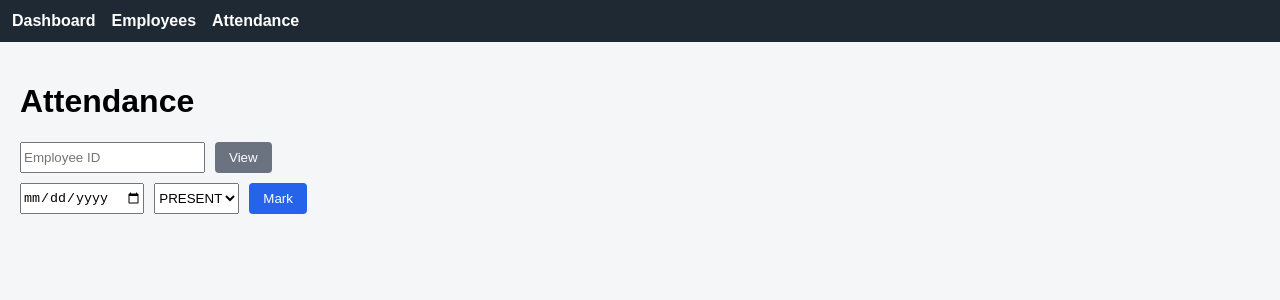
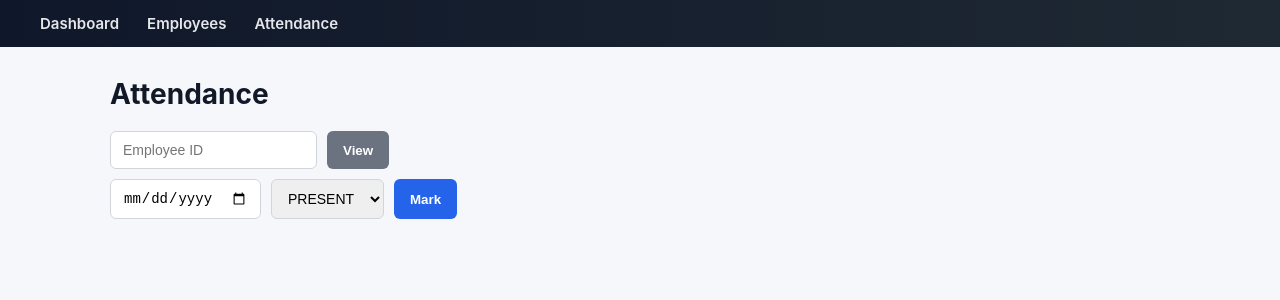
Before and after one commit to aakash-malik-au45/hrms-lite, a React (Vite) app in the folder hrms-lite-frontend/: page /attendance in a window 1280 px wide. Shown: the top 300 px of the page. Built offline with nearby package versions, Linux system fonts and the light colour scheme.

Commit message:
Update backend deployment fixes and dashboard logic

```diff
--- a/hrms-lite-frontend/src/index.css
+++ b/hrms-lite-frontend/src/index.css
@@ -1,45 +1,185 @@
+/* ===== RESET ===== */
+* {
+  box-sizing: border-box;
+}
+
 body {
   margin: 0;
-  font-family: Arial, sans-serif;
-  background: #f4f6f8;
+  font-family: "Inter", Arial, sans-serif;
+  background-color: #f5f7fb;
+  color: #111827;
 }
 
+/* ===== NAVBAR ===== */
+
 nav {
-  background: #1f2933;
-  padding: 12px;
+  background: linear-gradient(90deg, #0f172a, #1f2933);
+  padding: 14px 40px;
+  display: flex;
+  gap: 28px;
+  align-items: center;
 }
 
 nav a {
-  color: white;
-  margin-right: 16px;
+  color: #e5e7eb;
   text-decoration: none;
-  font-weight: bold;
+  font-weight: 600;
+  font-size: 15px;
 }
 
+nav a:hover {
+  color: white;
+}
+
+/* ===== LAYOUT ===== */
+
 .container {
-  padding: 20px;
+  max-width: 1100px;
+  margin: 30px auto;
+  padding: 0 20px;
 }
+
+h1 {
+  font-size: 28px;
+  margin-bottom: 20px;
+}
+
+/* ===== CARDS ===== */
 
 .card {
   background: white;
-  padding: 16px;
+  border-radius: 10px;
+  padding: 20px;
+  box-shadow: 0 6px 18px rgba(0, 0, 0, 0.06);
+}
+
+/* ===== DASHBOARD GRID ===== */
+
+.dashboard-grid {
+  display: grid;
+  grid-template-columns: repeat(auto-fit, minmax(220px, 1fr));
+  gap: 20px;
+}
+
+.dashboard-tile {
+  background: white;
+  padding: 22px;
+  border-radius: 12px;
+  box-shadow: 0 6px 16px rgba(0, 0, 0, 0.05);
+}
+
+.dashboard-tile h2 {
+  font-size: 14px;
+  color: #6b7280;
+  margin-bottom: 6px;
+}
+
+.dashboard-tile p {
+  font-size: 26px;
+  font-weight: 700;
+}
+
+/* ===== FORMS ===== */
+
+.form-grid {
+  display: grid;
+  grid-template-columns: repeat(auto-fit, minmax(180px, 1fr));
+  gap: 12px;
+  margin-bottom: 14px;
+}
+
+input,
+select {
+  padding: 10px 12px;
   border-radius: 6px;
-  box-shadow: 0 2px 6px rgba(0,0,0,0.1);
+  border: 1px solid #d1d5db;
+  font-size: 14px;
 }
+
+input:focus,
+select:focus {
+  outline: none;
+  border-color: #2563eb;
+}
+
+/* ===== BUTTONS ===== */
 
 button {
   background: #2563eb;
+  border: none;
   color: white;
-  border: none;
-  padding: 8px 14px;
-  border-radius: 4px;
+  padding: 9px 16px;
+  border-radius: 6px;
+  font-weight: 600;
   cursor: pointer;
+}
+
+button:hover {
+  background: #1d4ed8;
 }
 
 button.secondary {
   background: #6b7280;
 }
 
+button.secondary:hover {
+  background: #4b5563;
+}
+
 button.danger {
   background: #dc2626;
 }
+
+button.danger:hover {
+  background: #b91c1c;
+}
+
+/* ===== TABLE ===== */
+
+table {
+  width: 100%;
+  border-collapse: collapse;
+  background: white;
+  border-radius: 10px;
+  overflow: hidden;
+  margin-top: 20px;
+  box-shadow: 0 4px 14px rgba(0, 0, 0, 0.05);
+}
+
+thead {
+  background: #f3f4f6;
+}
+
+th,
+td {
+  padding: 12px 14px;
+  text-align: left;
+  font-size: 14px;
+}
+
+tbody tr {
+  border-top: 1px solid #e5e7eb;
+}
+
+tbody tr:hover {
+  background: #f9fafb;
+}
+
+/* ===== PAGINATION ===== */
+
+.pagination {
+  margin-top: 16px;
+  display: flex;
+  align-items: center;
+  gap: 12px;
+}
+
+/* ===== LIST ===== */
+
+ul {
+  padding-left: 18px;
+}
+
+li {
+  margin-bottom: 6px;
+}
--- a/hrms-lite-frontend/src/pages/Dashboard.jsx
+++ b/hrms-lite-frontend/src/pages/Dashboard.jsx
@@ -11,14 +11,26 @@ export default function Dashboard() {
   if (!stats) return <div className="container">Loading...</div>;
 
   return (
-    <div className="container">
-      <h1>Dashboard</h1>
+<div className="container">
+  <h1>Dashboard</h1>
 
-      <div style={{ display: "flex", gap: 16 }}>
-        <div className="card">Total Employees: {stats.total_employees}</div>
-        <div className="card">Present Today: {stats.present_today}</div>
-        <div className="card">Absent Today: {stats.absent_today}</div>
-      </div>
+  <div className="dashboard-grid">
+    <div className="dashboard-tile">
+      <h2>Total Employees</h2>
+      <p>{stats.total_employees}</p>
     </div>
+
+    <div className="dashboard-tile">
+      <h2>Present Today</h2>
+      <p>{stats.present_today}</p>
+    </div>
+
+    <div className="dashboard-tile">
+      <h2>Absent Today</h2>
+      <p>{stats.absent_today}</p>
+    </div>
+  </div>
+</div>
+
   );
 }
```
Also changed, not shown: 1 other file (tests, documents, lock files or other folders).
